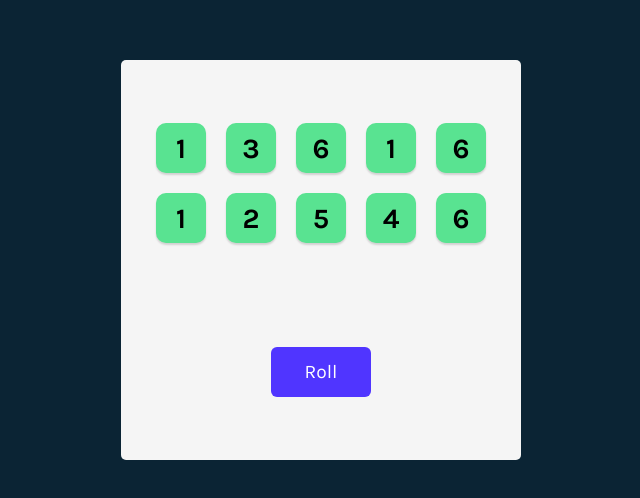
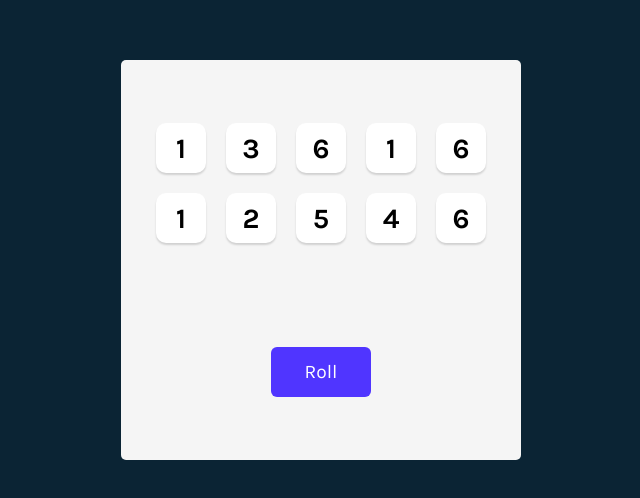
Before and after one commit to daliduraku/tenzies, a React (Vite) app: page / in a window 1280 px wide. Shown: the part 140-638 px from the top of the page, without its empty margins (319-959 px from the left). Built offline with nearby package versions, Linux system fonts and the light colour scheme.

Commit message:
feat: create function to hold values
- we useState to toggle the isHeld boolean value

- set all boolena values to false initially

```diff
--- a/src/App.jsx
+++ b/src/App.jsx
@@ -10,7 +10,7 @@ function App() {
       .fill(0)
       .map(() => ({
           value: Math.ceil(Math.random() * 6),
-          isHeld: true,
+          isHeld: false,
           id: nanoid()
       }))
   }
@@ -18,9 +18,23 @@ function App() {
     setDice(generateAllNewDice())
   }
 
+  function hold(id) {
+    setDice(oldDice => oldDice.map(die =>
+      die.id === id ?
+        {...die, isHeld: !die.isHeld } :
+        die
+    ))
+  }
+
   const diceElements = dice.map(dieObj => (
-    <Die key={dieObj.id} value={dieObj.value} isHeld={dieObj.isHeld}/>)
-  )
+    <Die
+      key={dieObj.id}
+      value={dieObj.value}
+      isHeld={dieObj.isHeld}
+      hold={() => hold(dieObj.id)}
+    />
+
+  ))
 
   return (
     <main>
```
